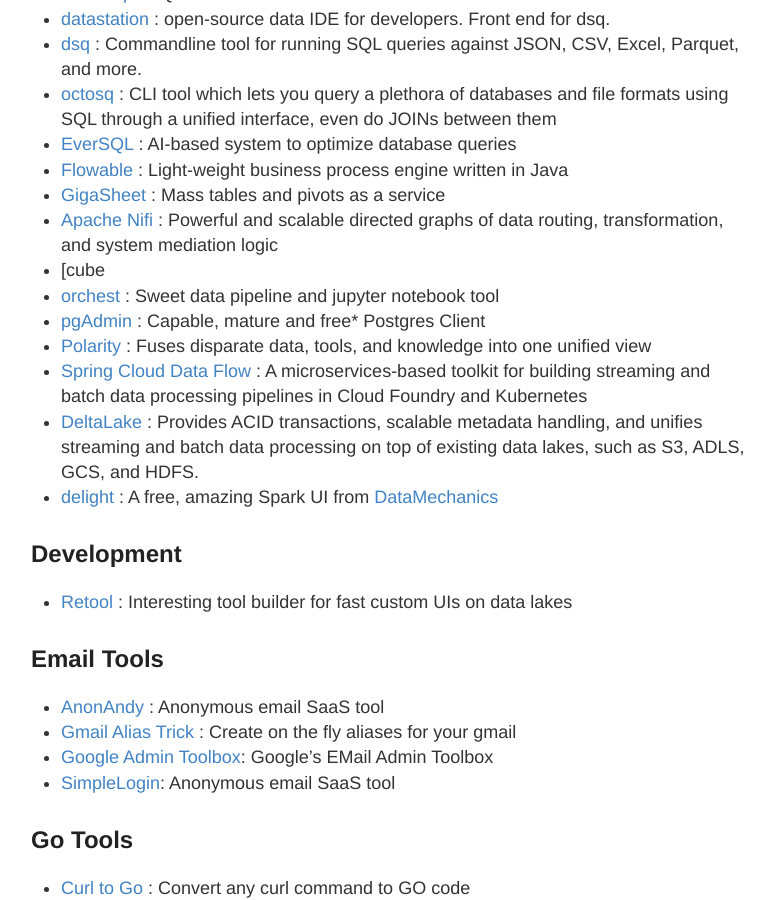
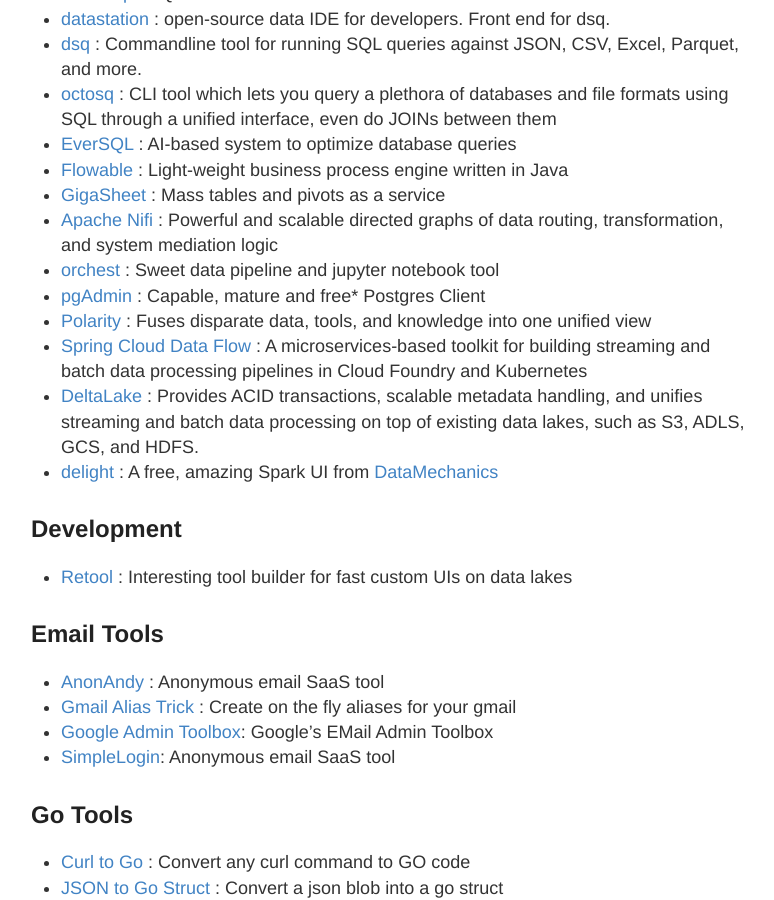
Before and after one commit to stevehenderson/stevehenderson.github.io, a Jekyll site: the page built from tools.md, in a window 1280 px wide and 900 px high, scrolled down 1993 px. Shown: the whole window, without its empty margins (249-1023 px from the left). Built offline with Jekyll 4.4.1, drawn with Linux system fonts in a browser that asks for light colours.

Commit message:
Update tools.md

```diff
--- a/tools.md
+++ b/tools.md
@@ -61,7 +61,6 @@
    * [Flowable](https://github.com/flowable/flowable-engine) :  Light-weight business process engine written in Java
    * [GigaSheet](https://www.gigasheet.com/cyber-security) : Mass tables and pivots as a service
    * [Apache Nifi](https://nifi.apache.org/) : Powerful and scalable directed graphs of data routing, transformation, and system mediation logic
-   * [cube
    * [orchest](https://github.com/orchest/orchest) : Sweet data pipeline and jupyter notebook tool
    * [pgAdmin](https://www.pgadmin.org/) : Capable, mature and free* Postgres Client
    * [Polarity](https://polarity.io/) : Fuses disparate data, tools, and knowledge into one unified view
```
